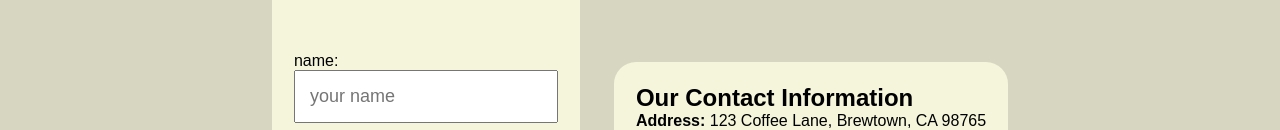
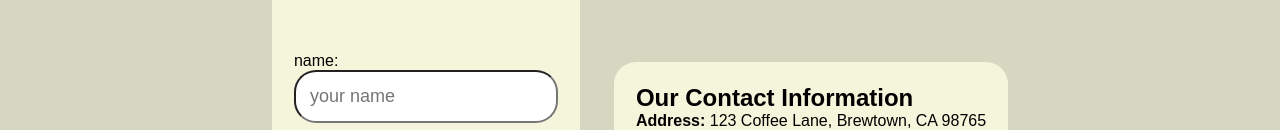
Before and after one commit to mohin-bhuiyan/new-ripo, a plain HTML site: page contact-us/contact.html in a window 1280 px wide. Shown: the part 658-788 px from the top of the page. Drawn offline with Linux system fonts and the light colour scheme; files whose address does not match are found by name; a web font is replaced by a local one.

Commit message:
Update contact.css

```diff
--- a/contact-us/contact.css
+++ b/contact-us/contact.css
@@ -67,6 +67,7 @@
     font-size: 18px;
     padding:14px;
     outline: none;
+    border-radius:22px;
 }
 
 
```
